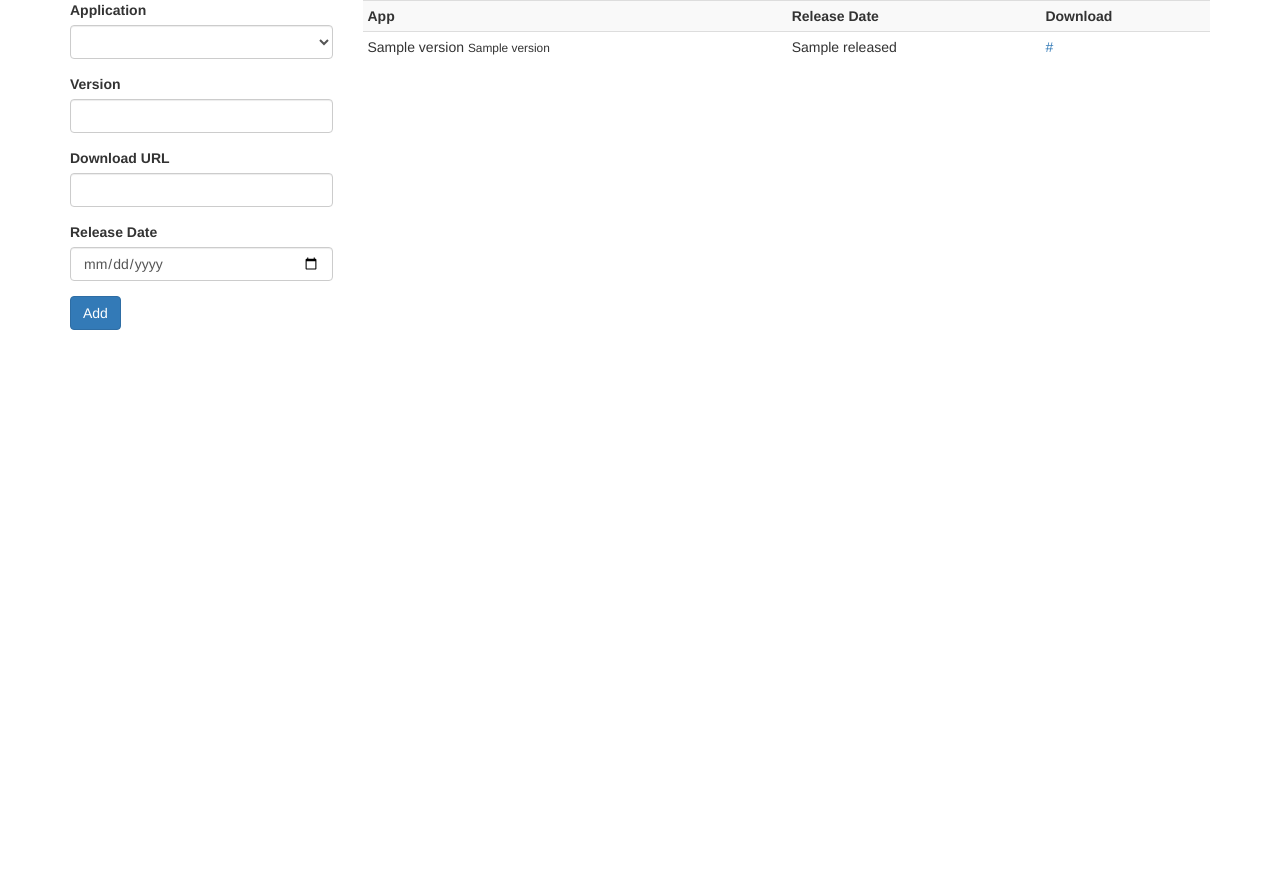
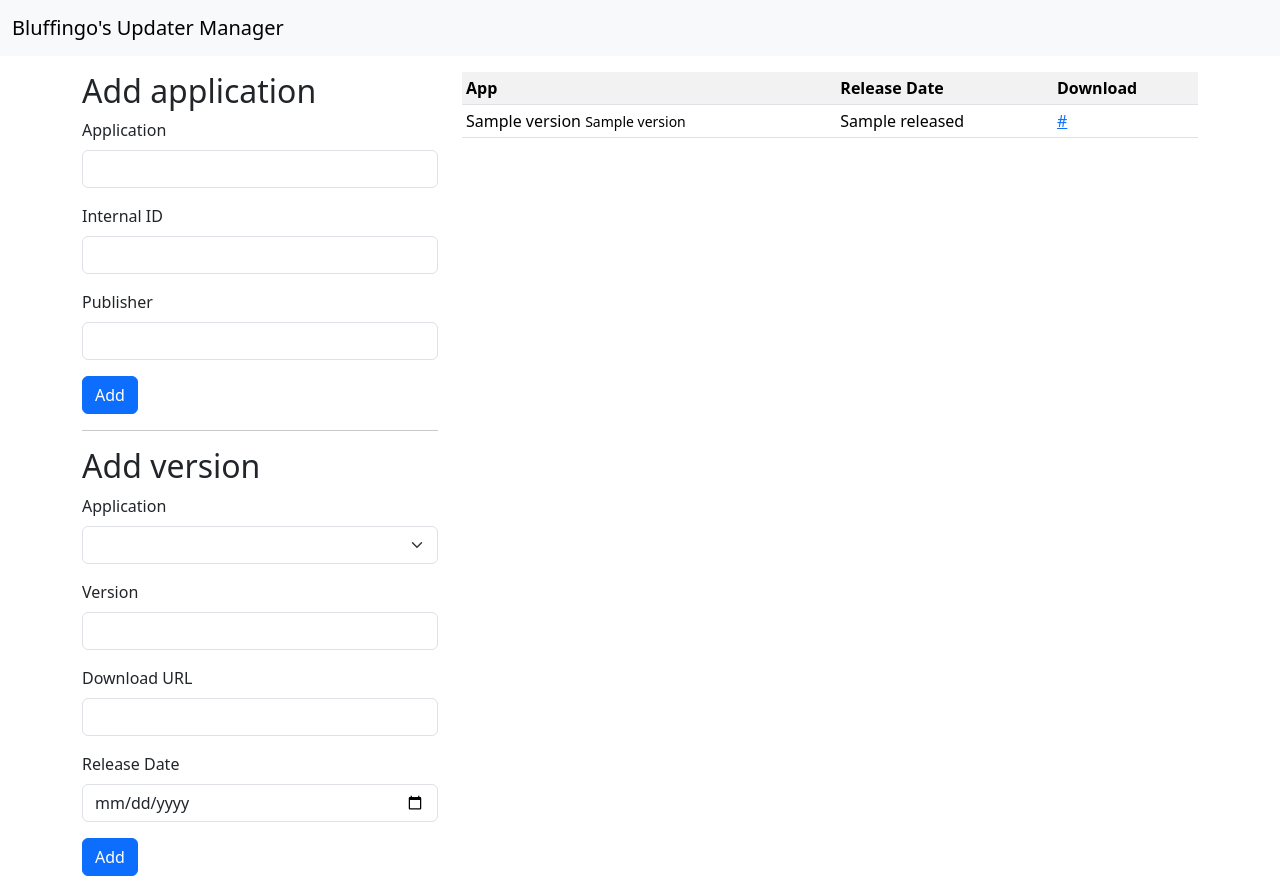
Before and after one commit to bluffingo/BluffingoUpdaterSite, a PHP site: template private/skins/site/templates/index.twig in a window 1280 px wide. Before the commit the page ends 330 px from the top, so only its background shows below. Run offline with PHP 8.4, Linux system fonts and the light colour scheme; the template is opened without the code that fills it: most values are stand-ins (such as "Sample title", 1, 10 or a date in 2020); data that the repository does not hold is empty; some libraries are stand-ins or nearby versions.

Commit message:
add functionality to add new applications via the site

```diff
--- a/private/skins/site/templates/_layout.twig
+++ b/private/skins/site/templates/_layout.twig
@@ -2,23 +2,22 @@
 <html lang="en">
 <head>
     <meta charset="utf-8">
-    <meta http-equiv="X-UA-Compatible" content="IE=edge">
     <meta name="viewport" content="width=device-width, initial-scale=1">
-    <!-- The above 3 meta tags *must* come first in the head; any other head content must come *after* these tags -->
-    <title>Bootstrap 101 Template</title>
+    <title>Bluffingo's Updater Manager</title>
 
-    <!-- Bootstrap -->
-    <link rel="stylesheet" href="https://cdn.jsdelivr.net/npm/bootstrap@3.4.1/dist/css/bootstrap.min.css" integrity="sha384-HSMxcRTRxnN+Bdg0JdbxYKrThecOKuH5zCYotlSAcp1+c8xmyTe9GYg1l9a69psu" crossorigin="anonymous">
+    <link href="https://cdn.jsdelivr.net/npm/bootstrap@5.3.3/dist/css/bootstrap.min.css" rel="stylesheet" integrity="sha384-QWTKZyjpPEjISv5WaRU9OFeRpok6YctnYmDr5pNlyT2bRjXh0JMhjY6hW+ALEwIH" crossorigin="anonymous">
 </head>
 <body>
+<nav class="navbar navbar-expand-lg bg-body-tertiary mb-3">
+    <div class="container-fluid">
+        <div class="navbar-brand">Bluffingo's Updater Manager</div>
+    </div>
+</nav>
 <div class="container">
     {% block content %}
     {% endblock %}
 </div>
 
-<!-- jQuery (necessary for Bootstrap's JavaScript plugins) -->
-<script src="https://cdn.jsdelivr.net/npm/jquery@3.7.1/dist/jquery.min.js"></script>
-<!-- Include all compiled plugins (below), or include individual files as needed -->
-<script src="https://cdn.jsdelivr.net/npm/bootstrap@3.4.1/dist/js/bootstrap.min.js" integrity="sha384-aJ21OjlMXNL5UyIl/XNwTMqvzeRMZH2w8c5cRVpzpU8Y5bApTppSuUkhZXN0VxHd" crossorigin="anonymous"></script>
+<script src="https://cdn.jsdelivr.net/npm/bootstrap@5.3.3/dist/js/bootstrap.bundle.min.js" integrity="sha384-YvpcrYf0tY3lHB60NNkmXc5s9fDVZLESaAA55NDzOxhy9GkcIdslK1eN7N6jIeHz" crossorigin="anonymous"></script>
 </body>
 </html>
--- a/private/skins/site/templates/index.twig
+++ b/private/skins/site/templates/index.twig
@@ -2,33 +2,51 @@
 
 {% block content %}
   <div class="row">
-    <div class="col-md-3">
+    <div class="col-md-4">
+      <h2>Add application</h2>
+      <form class="form" action="/index" method="post" id="stupidfuckingshitthesecond">
+        <div class="mb-3">
+          <label for="appNameInput" class="form-label">Application</label>
+          <input type="text" class="form-control" name="appNameInput" id="appNameInput">
+        </div>
+        <div class="mb-3">
+          <label for="internalIDInput" class="form-label">Internal ID</label>
+          <input type="text" class="form-control" name="internalIDInput" id="internalIDInput">
+        </div>
+        <div class="mb-3">
+          <label for="publisherInput" class="form-label">Publisher</label>
+          <input type="text" class="form-control" name="publisherInput" id="publisherInput">
+        </div>
+        <button type="submit" class="btn btn-primary" name="addButton" value="AddNewApplication">Add</button>
+      </form>
+      <hr>
+      <h2>Add version</h2>
       <form class="form" action="/index" method="post" id="stupidfuckingshit">
-        <div class="form-group">
-          <label for="softwareInput">Application</label>
-          <select id="softwareInput" class="form-control" name="softwareInput">
+        <div class="mb-3">
+          <label for="softwareInput" class="form-label">Application</label>
+          <select id="softwareInput" class="form-select"  name="softwareInput">
             {% for software in software %}
               <option value="{{ software.app_id }}">{{ software.name }}</option>
             {% endfor %}
           </select>
         </div>
-        <div class="form-group">
-          <label for="versionInput">Version</label>
+        <div class="mb-3">
+          <label for="versionInput" class="form-label">Version</label>
           <input type="text" class="form-control" name="versionInput" id="versionInput">
         </div>
-        <div class="form-group">
-          <label for="downloadInput">Download URL</label>
+        <div class="mb-3">
+          <label for="downloadInput" class="form-label">Download URL</label>
           <input type="text" class="form-control" name="downloadInput" id="downloadInput">
         </div>
-        <div class="form-group">
-          <label for="releasedInput">Release Date</label>
+        <div class="mb-3">
+          <label for="releasedInput" class="form-label">Release Date</label>
           <input type="date" class="form-control" name="releasedInput" id="releasedInput">
         </div>
         <button type="submit" class="btn btn-primary" name="addButton" value="AddNewDownload">Add</button>
       </form>
     </div>
-    <div class="col-md-9">
-      <table class="table table-striped table-condensed">
+    <div class="col-md-8">
+      <table class="table table-striped table-sm">
         <tr>
           <th>App</th>
           <th>Release Date</th>
```
Also changed, not shown: private/pages/index.php (+15 -0 lines), sql/bluffingo_updater_db.sql (added, +86 -0 lines).
